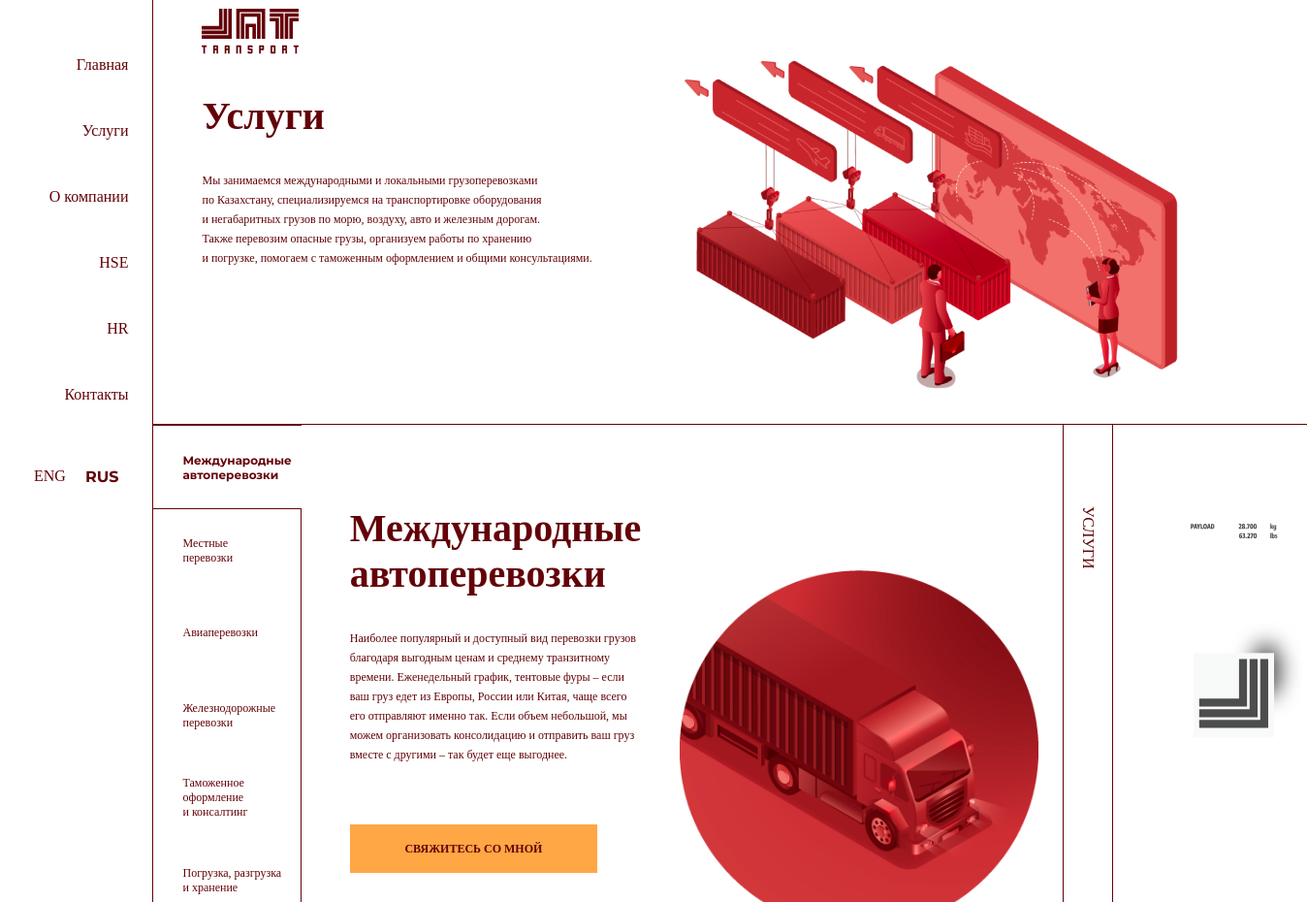
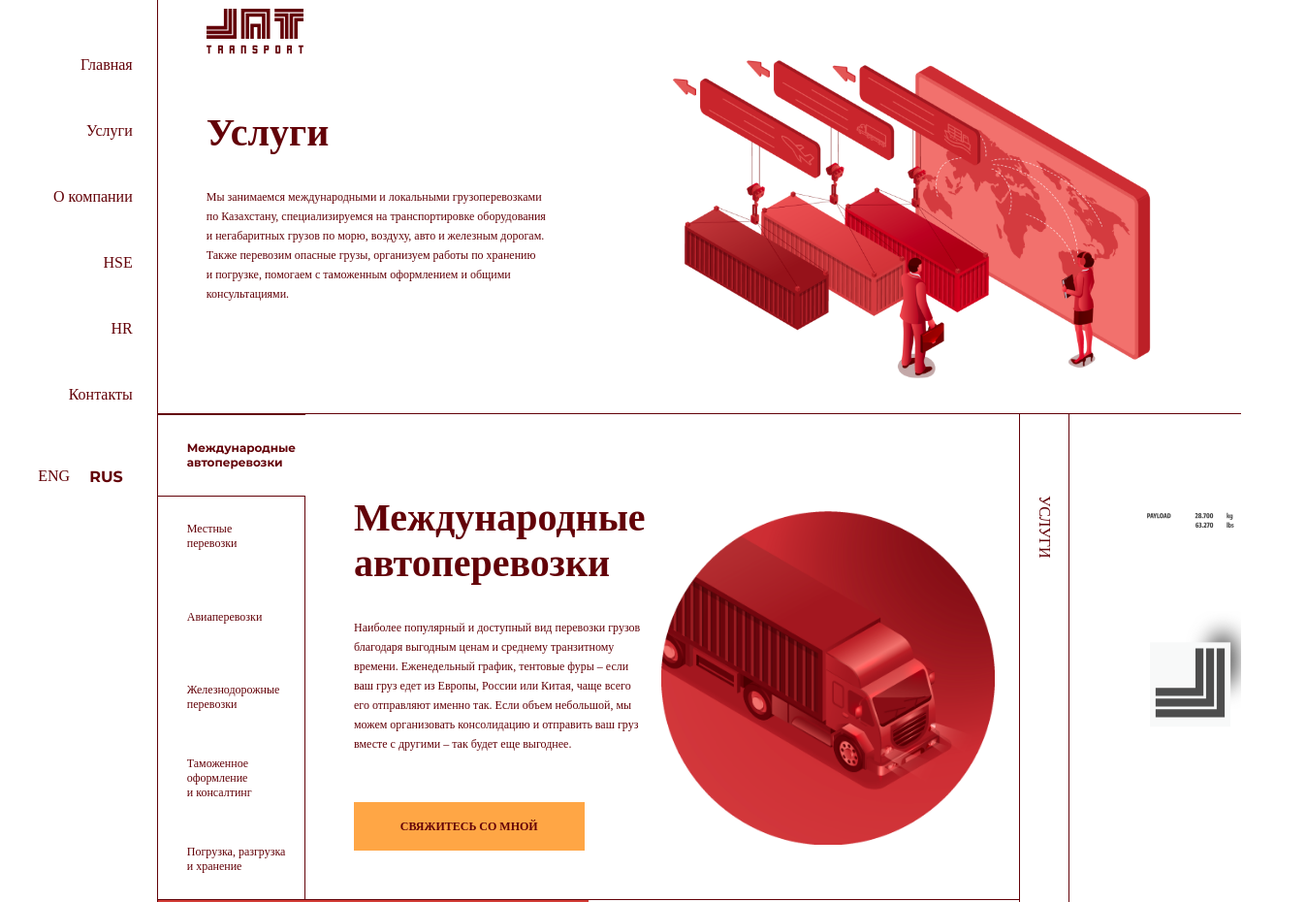
Before and after one commit to lemarguese/jat-design, a plain HTML site: page service.html in a window 1280 px wide. Shown: the part 47-977 px from the top of the page at 97% size, 1348 px wide, since content can reach past the window. Drawn offline with Linux system fonts and the light colour scheme; a web font is replaced by a local one.

Commit message:
Service adaptiveness

```diff
--- a/service.css
+++ b/service.css
@@ -29,7 +29,7 @@ button, div, h1, h2, p, input, textarea {
 }
 
 .jat-main-body {
-    width: 939px;
+    width: 90%;
 }
 
 .jat-main-subtypes {
@@ -90,19 +90,11 @@ button, div, h1, h2, p, input, textarea {
 .body-title {
     color: #630208;
     font-weight: 900;
-    font-size: 40px;
 }
 
 .body-content {
     color: #630208;
-    font-size: 12px;
     font-weight: 400;
-    line-height: 20px;
-}
-
-.jat-alternative {
-    width: 700px;
-    margin-top: 25px;
 }
 
 .jat-main-body_container {
@@ -136,7 +128,8 @@ button, div, h1, h2, p, input, textarea {
 .jat-delivery-img.img {
     width: 600px;
     margin-top: 50px;
-    padding-top: 100px;
+    padding-top: 50px;
+    margin-bottom: 25px;
 }
 
 .jat-main_btn {
@@ -147,6 +140,7 @@ button, div, h1, h2, p, input, textarea {
     color: #630208;
     background-color: #FFA645;
     margin-top: 50px;
+    margin-bottom: 25px;
 }
 
 .feedback-btn {
@@ -276,7 +270,7 @@ button, div, h1, h2, p, input, textarea {
 }
 
 .internal-tab {
-    height: 85px;
+    height: 20%;
     font-size: 12px;
     display: flex;
     flex-direction: column;
@@ -438,18 +432,56 @@ button, div, h1, h2, p, input, textarea {
     font-size: 12px;
 }
 
-@media (max-width: 1200px) {
-    .jat-alternative {
-        width: 600px;
+.head-title {
+    margin-top: 50px;
+}
+
+@media (max-width: 1920px), (max-width: 2560px) {
+    .body-title {
+        font-size: 50px;
     }
 
+    .body-content {
+        font-size: 16px;
+        line-height: 30px;
+        margin-bottom: 50px;
+    }
+}
+
+@media (max-width: 1650px) {
+    .jat-alternative {
+        width: 700px;
+        margin-top: 25px;
+    }
+
+    .jat-delivery-img.img {
+        padding-top: 50px;
+    }
+
+    .body-title {
+        font-size: 40px;
+    }
+
+    .body-content {
+        font-size: 12px;
+        line-height: 20px;
+        margin-bottom: 0;
+    }
+}
+
+@media (max-width: 1250px) {
     .jat-delivery_block {
         width: 300px;
     }
 
     .jat-delivery-img.img {
-        margin-top: 60px;
-        width: unset;
+        padding-top: 150px;
+    }
+}
+
+@media (max-width: 1200px) {
+    .jat-alternative {
+        width: 600px;
     }
 
     .delivery-content {
@@ -467,4 +499,8 @@ button, div, h1, h2, p, input, textarea {
     .jat-routing_text {
         font-size: 15px;
     }
+
+    .adv-title {
+        font-size: 32px;
+    }
 }
--- a/service.html
+++ b/service.html
@@ -27,7 +27,7 @@
             <div class="jat-main-header_block">
                 <div class="jat-delivery-content">
                     <div class="jat-logo"></div>
-                    <h2 class="body-title">Услуги</h2>
+                    <h2 class="body-title head-title">Услуги</h2>
                     <p class="body-content">Мы занимаемся международными и локальными грузоперевозками <br/>
                         по Казахстану, специализируемся на транспортировке оборудования <br/>
                         и негабаритных грузов по морю, воздуху, авто и железным дорогам. <br/>
```
